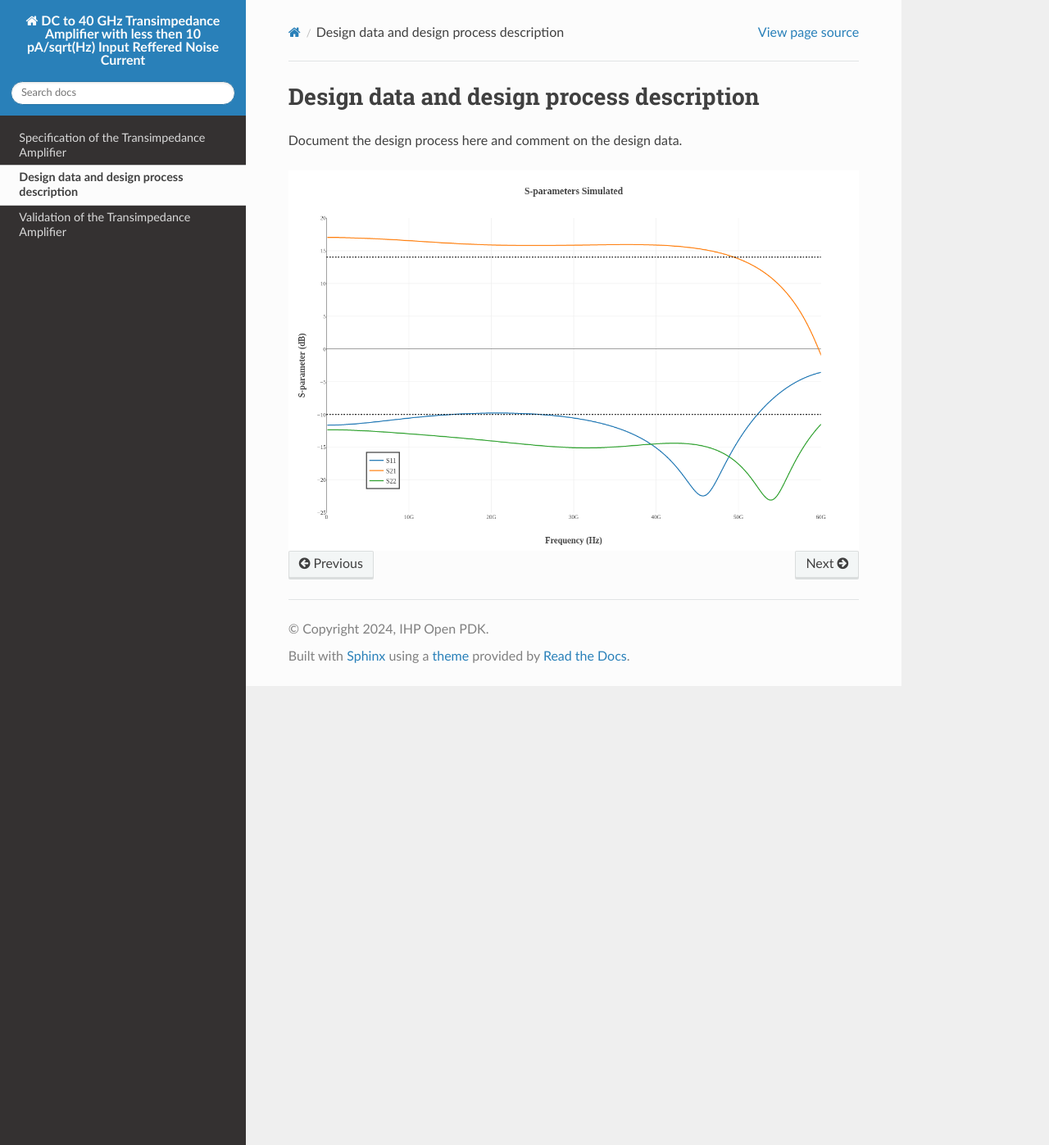
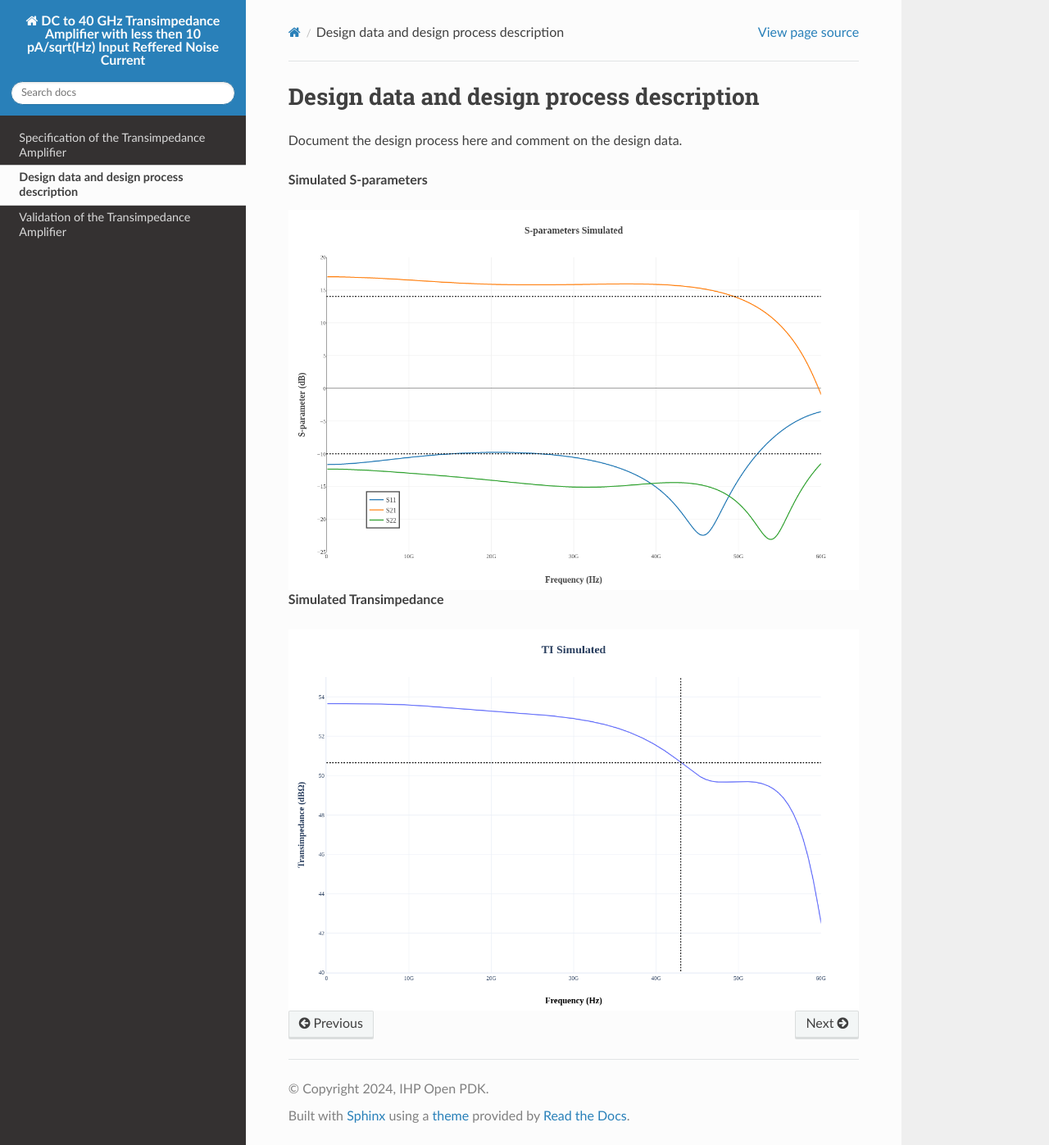
Before and after one commit to IHP-GmbH/TO_Apr2025, a Sphinx documentation site: the page built from DC_to_40_GHz_TIA/doc/source/designdata.rst, in a window 1280 px wide and 1397 px high. Shown: the whole window at 82% size. Built offline with Sphinx 7.4.7 and the Read the Docs theme 3.1.0, drawn with Linux system fonts in a browser that asks for light colours.

Commit message:
Doc update

```diff
--- a/DC_to_40_GHz_TIA/doc/source/designdata.rst
+++ b/DC_to_40_GHz_TIA/doc/source/designdata.rst
@@ -4,7 +4,16 @@ Design data and design process description
 
 Document the design process here and comment on the design data.
 
+**Simulated S-parameters**
+
 .. image:: _static/S_parameters_simulated.png
     :align: center
     :alt: S-parameters Image.
     :width: 800
+
+**Simulated Transimpedance**
+
+.. image:: _static/TI_imulated.png
+    :align: center
+    :alt: Transimpedance Image.
+    :width: 800
```
Also changed, not shown: DC_to_40_GHz_TIA/doc/source/_static/TI_imulated.png (added).
